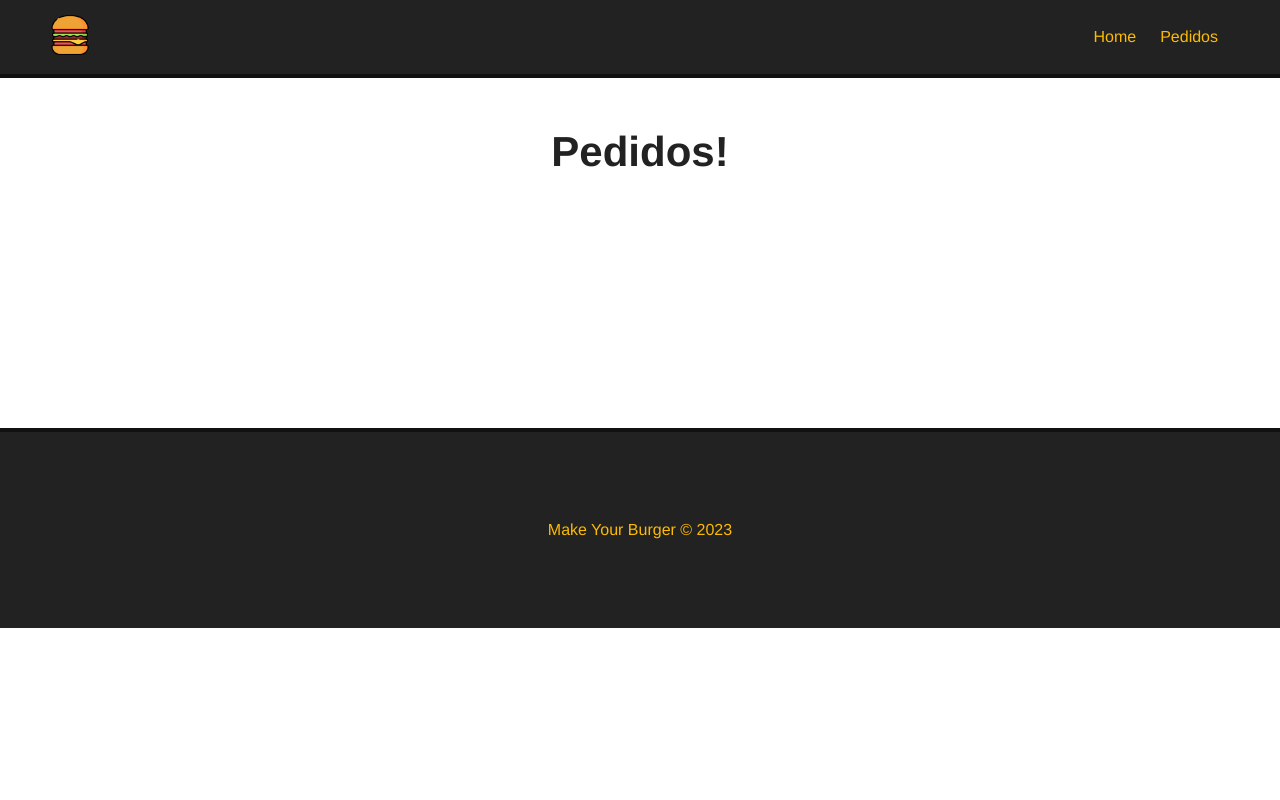
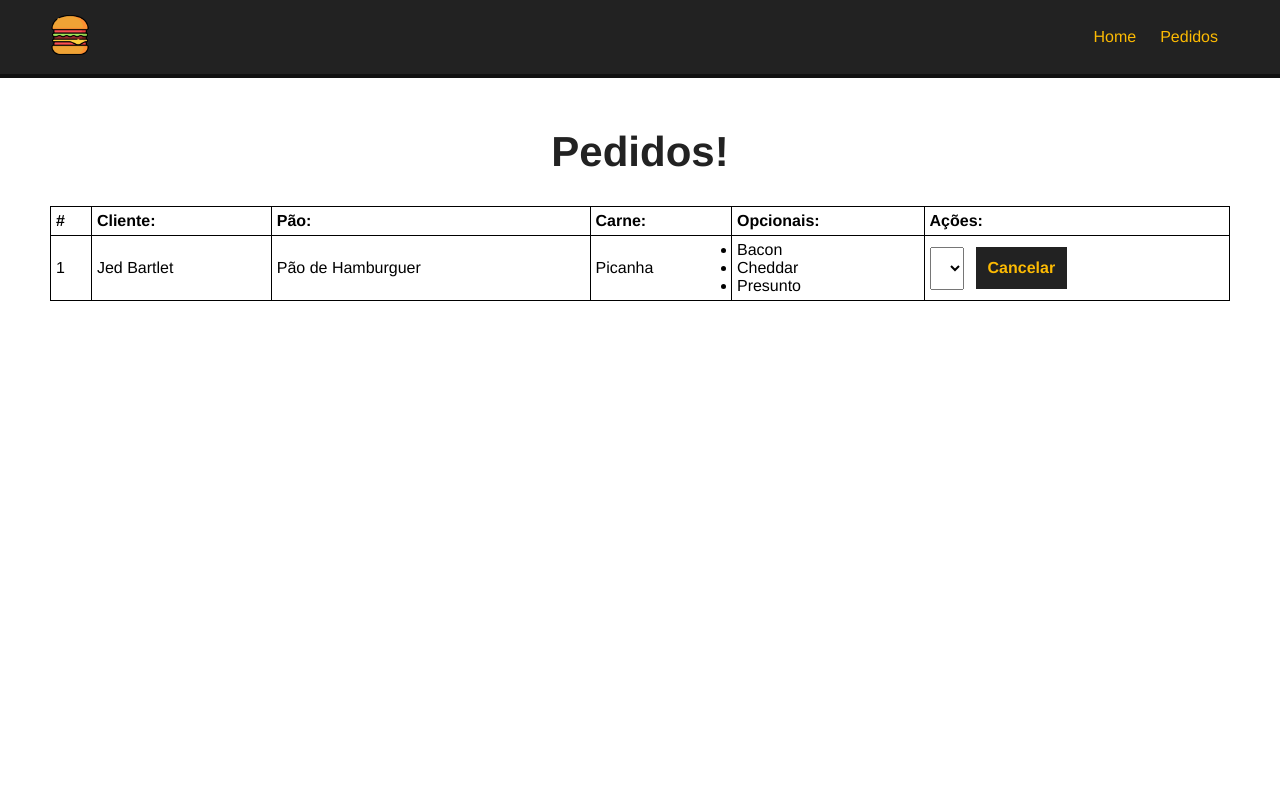
Before and after one commit to andersonguedesmg/make-your-burger, a Vue app: page /pedidos in a window 1280 px wide. Shown: the top 800 px of the page. Built offline with nearby package versions, Linux system fonts and the light colour scheme.

Commit message:
feat(Make Your Burger): Add Dashboard de Pedidos

```diff
--- a/src/App.vue
+++ b/src/App.vue
@@ -26,7 +26,7 @@ export default {
 
 .main-container {
   margin: 50px;
-  min-height: 250px;
+  min-height: 40rem;
 }
 
 h1 {
--- /dev/null
+++ b/src/components/Dashboard.vue
@@ -0,0 +1,76 @@
+<template>
+  <div>
+    <table style="width: 100%">
+      <tr>
+        <th>#</th>
+        <th>Cliente:</th>
+        <th>Pão:</th>
+        <th>Carne:</th>
+        <th>Opcionais:</th>
+        <th>Ações:</th>
+      </tr>
+      <tr>
+        <td>1</td>
+        <td>Jed Bartlet</td>
+        <td>Pão de Hamburguer</td>
+        <td>Picanha</td>
+        <td>
+          <ul>
+            <li>Bacon</li>
+            <li>Cheddar</li>
+            <li>Presunto</li>
+          </ul>
+        </td>
+        <td>
+          <select>
+            <option></option>
+          </select>
+          <button class="delete-btn">Cancelar</button>
+        </td>
+      </tr>
+    </table>
+  </div>
+</template>
+
+<script>
+export default {
+  name: "Dashboard",
+};
+</script>
+
+<style scoped>
+table,
+th,
+td {
+  border: 1px solid black;
+  border-collapse: collapse;
+}
+
+th,
+td {
+  padding: 5px;
+  text-align: left;
+}
+
+select {
+  padding: 12px 6px;
+  margin-right: 12px;
+}
+
+.delete-btn {
+  background-color: #222;
+  color: #fcba03;
+  font-weight: bold;
+  border: 2px solid #222;
+  padding: 10px;
+  font-size: 16px;
+  margin: 0 auto;
+  cursor: pointer;
+  transition: 0.5s;
+}
+
+.delete-btn:hover {
+  background-color: transparent;
+  color: #222;
+}
+</style>
--- a/src/views/OrderView.vue
+++ b/src/views/OrderView.vue
@@ -1,11 +1,15 @@
 <template>
   <div class="main-container">
     <h1>Pedidos!</h1>
+    <Dashboard />
   </div>
 </template>
 
 <script>
+import Dashboard from "../components/Dashboard.vue";
+
 export default {
   name: "OrderView",
+  components: { Dashboard },
 };
 </script>
```
